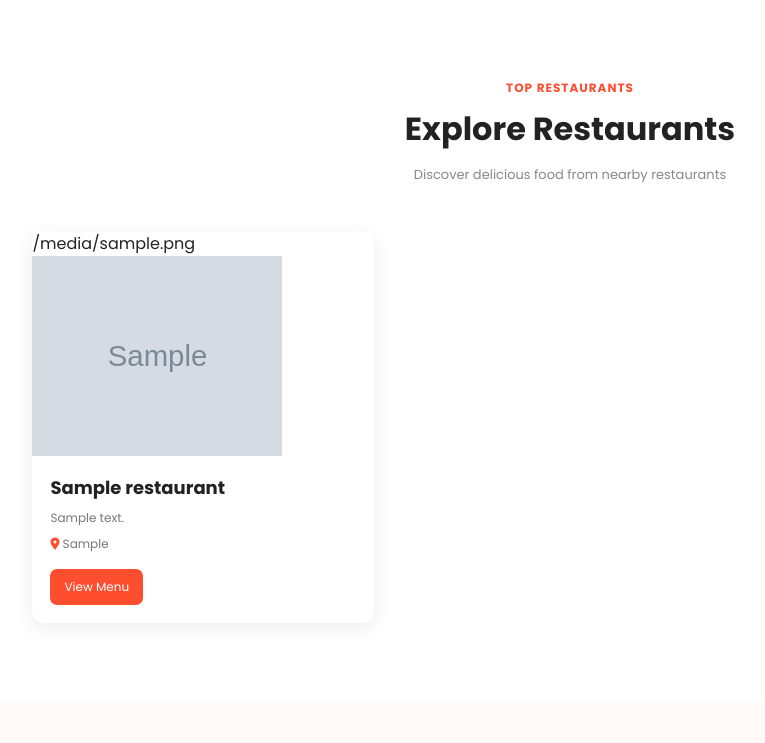
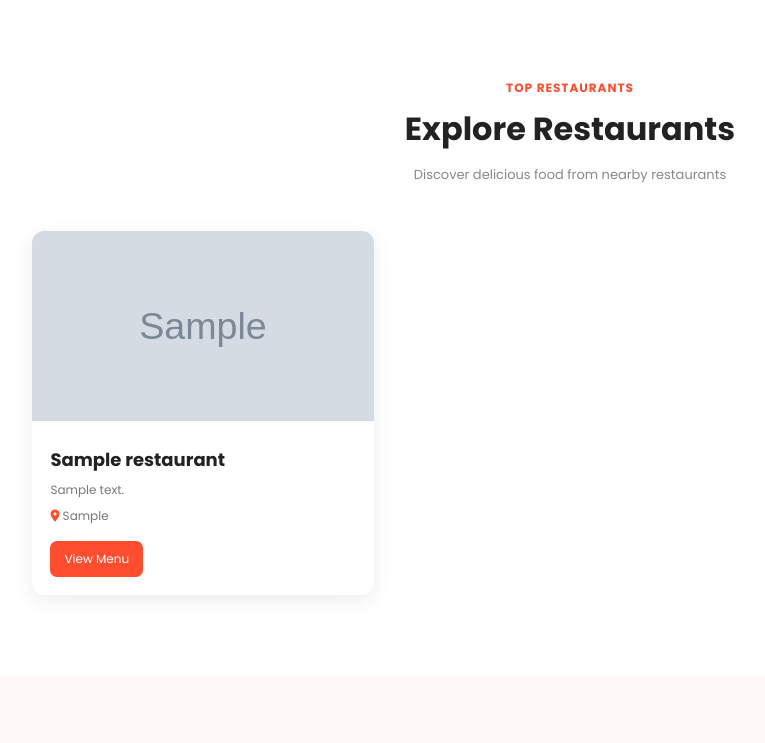
Before and after one commit to Vino270204/food-fusion-django, a Django app: page / in a window 1280 px wide. Shown: the part 676-1419 px from the top of the page, without its empty margins (70-835 px from the left). Run offline with Django 5.2, Linux system fonts and the light colour scheme; tables that the repository leaves empty hold one stand-in row (values such as "Sample post"); grey boxes marked "Sample" are stand-in pictures.

Commit message:
Update home page

```diff
--- a/templates/pages/home.html
+++ b/templates/pages/home.html
@@ -220,17 +220,17 @@
         <article class="restaurant-card">
 
            {% if restaurant.image %}
-    <p>{{ restaurant.image.url }}</p>
+    <!-- <p>{{ restaurant.image.url }}</p> -->
 
     <img src="{{ restaurant.image.url }}"
          alt="{{ restaurant.name }}"
-         style="display:block; width:250px; height:200px; object-fit:cover;">
+         >
 {% else %}
-    <p>No image</p>
+
 
     <img src="{% static 'images/default-restaurant.jpg' %}"
          alt="{{ restaurant.name }}"
-         style="display:block; width:250px; height:200px; object-fit:cover;">
+         >
 {% endif %}
 
 
```
